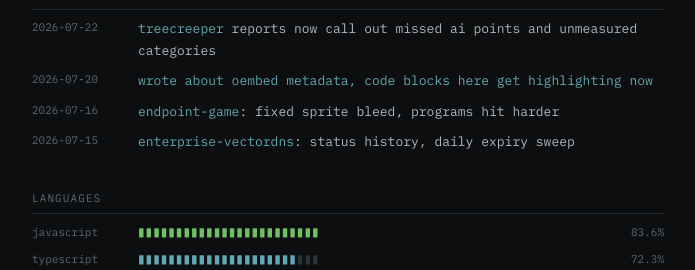
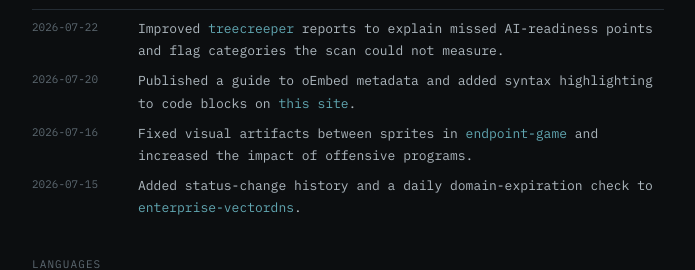
Before and after one commit to ryvrook/ryv-site, a Next.js app: page / in a window 1280 px wide. Shown: the part 504-774 px from the top of the page, without its empty margins (292-987 px from the left). Built offline with nearby package versions, Linux system fonts and the light colour scheme.

Commit message:
Clarify recent updates

```diff
--- a/data/site.ts
+++ b/data/site.ts
@@ -31,25 +31,25 @@ export const site = {
   recent: [
     {
       date: '2026-07-22',
-      text: 'treecreeper reports now call out missed ai points and unmeasured categories',
+      text: 'Improved treecreeper reports to explain missed AI-readiness points and flag categories the scan could not measure.',
       href: '/projects/treecreeper',
       label: 'treecreeper',
     },
     {
       date: '2026-07-20',
-      text: 'wrote about oembed metadata, code blocks here get highlighting now',
+      text: 'Published a guide to oEmbed metadata and added syntax highlighting to code blocks on this site.',
       href: '/projects/this-site',
       label: 'this site',
     },
     {
       date: '2026-07-16',
-      text: 'endpoint-game: fixed sprite bleed, programs hit harder',
+      text: 'Fixed visual artifacts between sprites in endpoint-game and increased the impact of offensive programs.',
       href: '/projects/endpoint-game',
       label: 'endpoint-game',
     },
     {
       date: '2026-07-15',
-      text: 'enterprise-vectordns: status history, daily expiry sweep',
+      text: 'Added status-change history and a daily domain-expiration check to enterprise-vectordns.',
       href: '/projects/enterprise-vectordns',
       label: 'enterprise-vectordns',
     },
```
